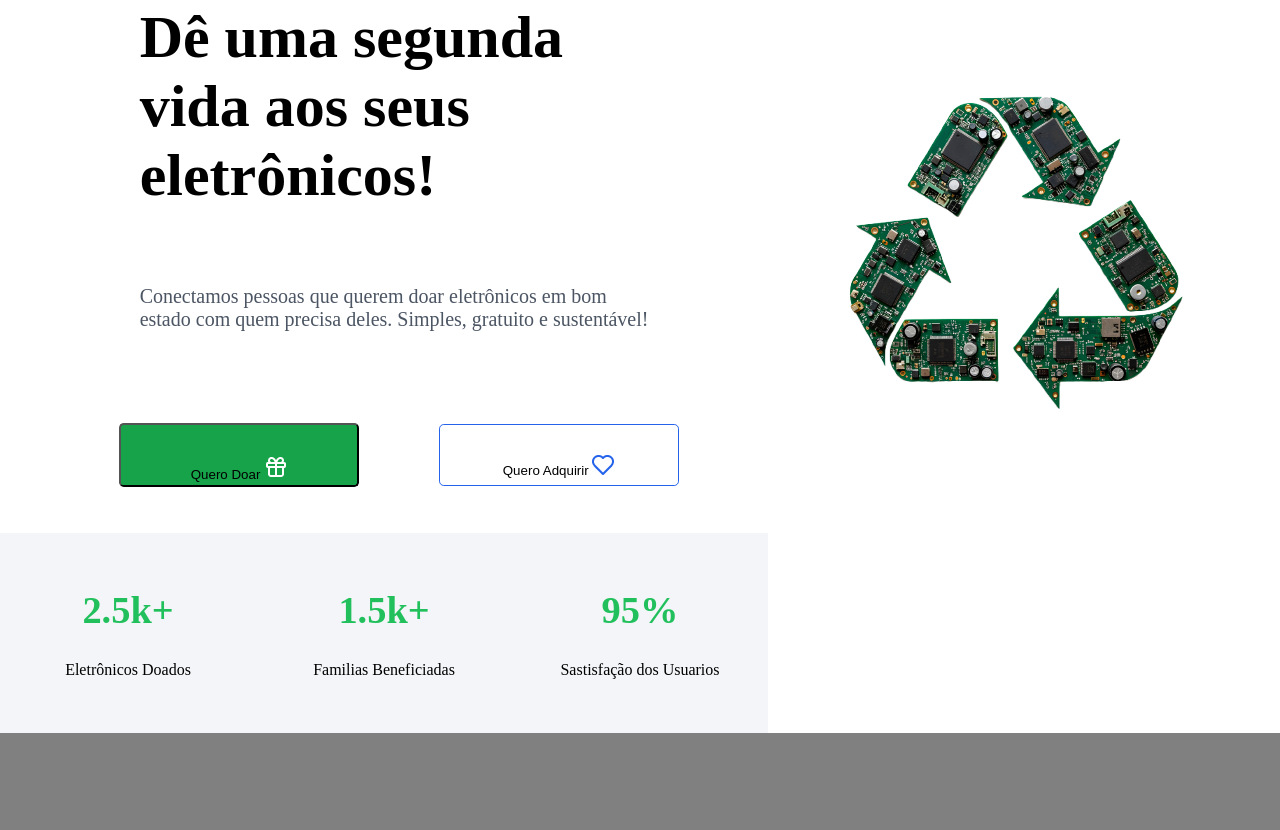
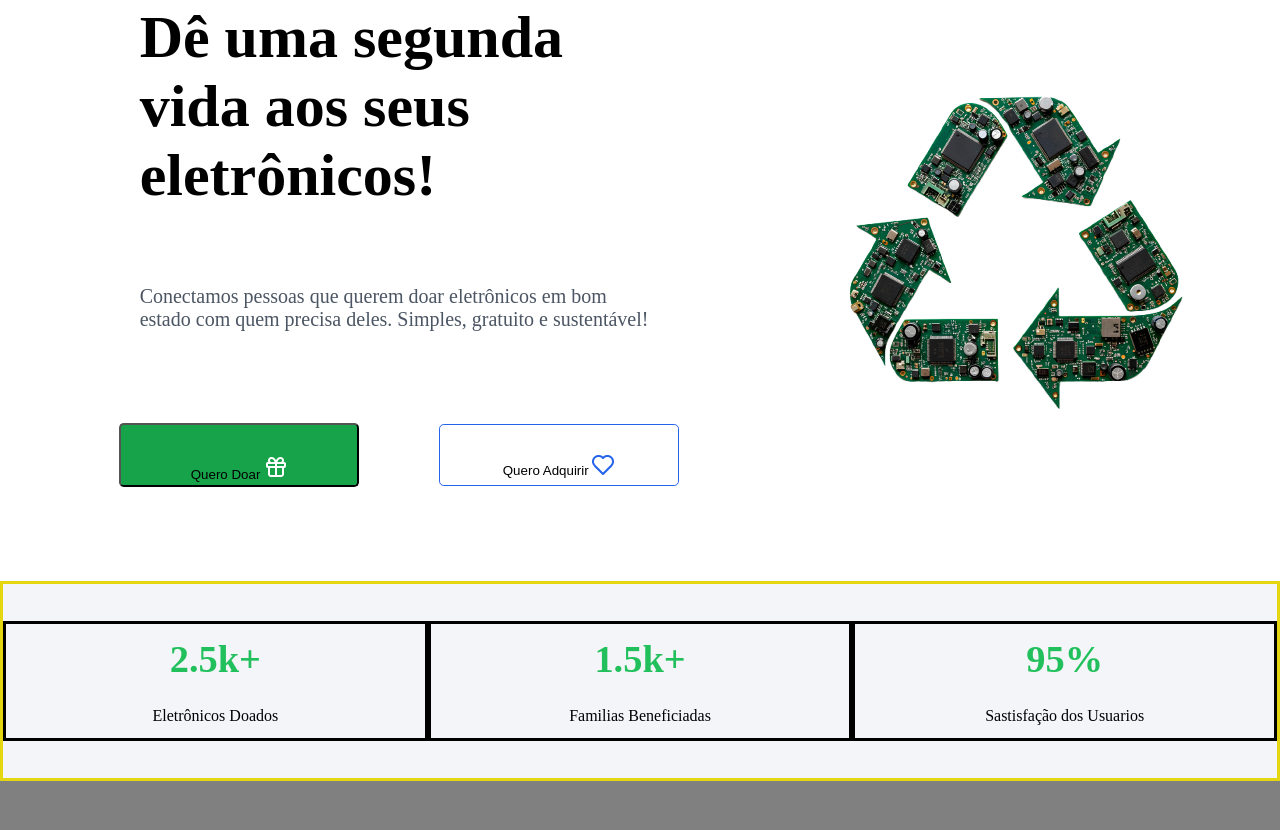
Before and after one commit to Marilia-savina/recicla-tech, a plain HTML site: page index.html in a window 1280 px wide. Shown: the part 195-1025 px from the top of the page. Drawn offline with Linux system fonts and the light colour scheme.

Commit message:
section dados numericos

```diff
--- a/index.html
+++ b/index.html
@@ -43,6 +43,7 @@
 
 
         <section class="dadosNumericos">
+            <section>
             <div>
              <h2>2.5k+</h2>
              <p>Eletrônicos Doados </p>
@@ -63,7 +64,7 @@
                     Sastisfação dos Usuarios
                 </p>
             </div>
-
+            </section>
         </section>
 
         <section class="produtosDisponiveis">
--- a/style.scss
+++ b/style.scss
@@ -72,7 +72,7 @@
 
 
 
-              //--------------primeira section - desktop------------//
+//-----primeira section - desktop------------//
 
   .primeiraSection{
     //border: solid rgb(233, 30, 30);
@@ -181,17 +181,20 @@
 
 //------section Dados Numericos--------//
     .dadosNumericos{
-      //border: solid red;
+      padding-top: 3rem;
+
+      section{
+      border: solid rgb(228, 214, 17);
       background-color: #f3f5f8;
       display: flex;
       justify-content: space-around;
       align-items: center;
       height: 25vh;
-      width: 60%;
+      width: 100%;
 
       div{
-       // border: solid;
-        width: 25%;
+        border: solid;
+        width: 50%;
         height: 15vh;
         display: flex;
         flex-direction: column;
@@ -205,10 +208,11 @@
         }
       }
     }
+  }
 
 
 
-           //----------section produtos disponiveis--------//
+//----------section produtos disponiveis--------//
 
   .produtosDisponiveis{
     background-color: grey;
```
Also changed, not shown: style.css, 1 other file.
